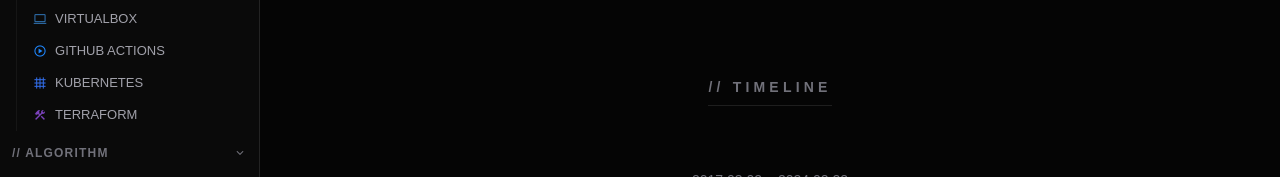
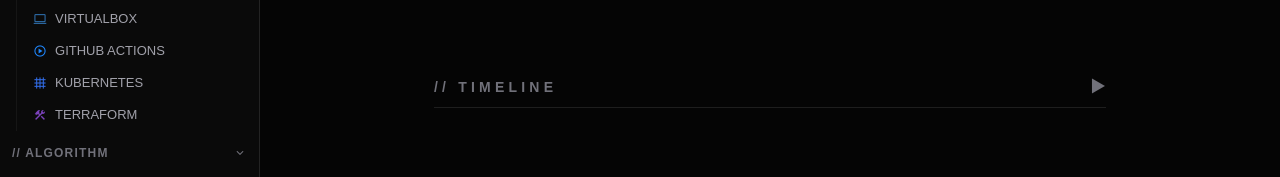
Before and after one commit to prgmd/prgmd_blog, a website: page index.html in a window 1280 px wide. Shown: the part 623-800 px from the top of the page. Drawn offline with nearby package versions, Linux system fonts and the light colour scheme; a web font is replaced by a local one.

Commit message:
[FIX] toggle 추가

```diff
--- a/index.html
+++ b/index.html
@@ -350,9 +350,13 @@
                             </div>
                         </section>
 
-                        <section class="text-center">
-                            <h3 class="section-title">// Timeline</h3>
-                            <div class="mt-8 space-y-8">
+                        <section>
+                            <div onclick="toggleSection('timeline')" class="flex items-center justify-between cursor-pointer pb-2 border-b border-white/10 select-none">
+                                <span class="text-sm font-black text-zinc-500 tracking-[0.3em] uppercase">// Timeline</span>
+                                <span id="ico-timeline" class="text-zinc-500 text-base" style="transition: transform 0.3s ease; display: inline-block">▶</span>
+                            </div>
+                            <div id="sec-timeline" data-open="false" style="max-height: 0; overflow: hidden; transition: max-height 0.35s ease">
+                                <div class="mt-8 space-y-8 text-center pb-2">
                                     <div>
                                         <p class="text-sm text-zinc-500 mb-2">2017.03.02 ~ 2024.02.22</p>
                                         <h4 class="text-lg font-bold">건국대학교 스마트운행체공학과 졸업</h4>
@@ -370,11 +374,16 @@
                                         <h4 class="text-lg font-bold">SSAFY(삼성청년SW아카데미) 15기 교육생</h4>
                                     </div>
                                 </div>
+                            </div>
                         </section>
 
-                        <section class="text-center">
-                            <h3 class="section-title">// Technical Stack</h3>
-                            <div class="mt-8 space-y-8">
+                        <section>
+                            <div onclick="toggleSection('stack')" class="flex items-center justify-between cursor-pointer pb-2 border-b border-white/10 select-none">
+                                <span class="text-sm font-black text-zinc-500 tracking-[0.3em] uppercase">// Technical Stack</span>
+                                <span id="ico-stack" class="text-zinc-500 text-base" style="transition: transform 0.3s ease; display: inline-block">▶</span>
+                            </div>
+                            <div id="sec-stack" data-open="false" style="max-height: 0; overflow: hidden; transition: max-height 0.35s ease">
+                                <div class="mt-8 space-y-8 text-center pb-2">
                                     ${techStackGroups.map(g => `
                                         <div>
                                             <p class="text-xs text-zinc-600 uppercase tracking-widest mb-3">${g.group}</p>
@@ -384,17 +393,33 @@
                                         </div>
                                     `).join('')}
                                 </div>
+                            </div>
                         </section>
 
-                        <section class="text-center">
-                            <h3 class="section-title">// Project Briefs</h3>
-                            <div class="grid grid-cols-1 md:grid-cols-2 gap-4 mt-8 text-left">
-                                <a href="#archive/digem" class="interactive-card">
-                                    <div class="flex items-start gap-4"><span class="material-symbols-outlined text-3xl text-zinc-500">music_note</span><div><h4 class="text-white font-bold mb-2 tracking-tight">Digem_</h4><p class="text-sm text-zinc-500 leading-relaxed">음악 아티클 분산 수집 엔진</p></div></div>
+                        <section>
+                            <div onclick="toggleSection('projects')" class="flex items-center justify-between cursor-pointer pb-2 border-b border-white/10 select-none">
+                                <span class="text-sm font-black text-zinc-500 tracking-[0.3em] uppercase">// Projects</span>
+                                <span id="ico-projects" class="text-zinc-500 text-base" style="transition: transform 0.3s ease; display: inline-block">▶</span>
+                            </div>
+                            <div id="sec-projects" data-open="false" style="max-height: 0; overflow: hidden; transition: max-height 0.35s ease">
+                                <div class="mt-4 space-y-3 pb-2">
+                                    <a href="#archive/digem" class="interactive-card flex items-center gap-5">
+                                        <span class="material-symbols-outlined text-2xl text-zinc-500 shrink-0">music_note</span>
+                                        <div class="flex-1 min-w-0">
+                                            <h4 class="text-white font-bold tracking-tight mb-1">Digem_</h4>
+                                            <p class="text-sm text-zinc-500">음악 아티클 분산 수집 엔진</p>
+                                        </div>
+                                        <span class="material-symbols-outlined text-zinc-700 text-base shrink-0">chevron_right</span>
                                     </a>
-                                <a href="#archive/blackbox" class="interactive-card">
-                                    <div class="flex items-start gap-4"><span class="material-symbols-outlined text-3xl text-zinc-500">videocam</span><div><h4 class="text-white font-bold mb-2 tracking-tight">Cloud_Blackbox_</h4><p class="text-sm text-zinc-500 leading-relaxed">클라우드 기반 영상 관제 시스템</p></div></div>
+                                    <a href="#archive/blackbox" class="interactive-card flex items-center gap-5">
+                                        <span class="material-symbols-outlined text-2xl text-zinc-500 shrink-0">videocam</span>
+                                        <div class="flex-1 min-w-0">
+                                            <h4 class="text-white font-bold tracking-tight mb-1">Cloud_Blackbox_</h4>
+                                            <p class="text-sm text-zinc-500">클라우드 기반 영상 관제 시스템</p>
+                                        </div>
+                                        <span class="material-symbols-outlined text-zinc-700 text-base shrink-0">chevron_right</span>
                                     </a>
+                                </div>
                             </div>
                         </section>
 
@@ -403,6 +428,15 @@
             }
 
             // --- 유틸리티 ---
+            function toggleSection(id) {
+                const content = document.getElementById('sec-' + id);
+                const icon = document.getElementById('ico-' + id);
+                const isOpen = content.dataset.open === 'true';
+                content.style.maxHeight = isOpen ? '0px' : content.scrollHeight + 'px';
+                icon.style.transform = isOpen ? 'rotate(0deg)' : 'rotate(90deg)';
+                content.dataset.open = isOpen ? 'false' : 'true';
+            }
+
             function toggleExplorer() {
                 const panel = document.getElementById('explorer-panel');
                 const overlay = document.getElementById('explorer-overlay');
```
Lines whose indentation alone changed are shown as unchanged.
